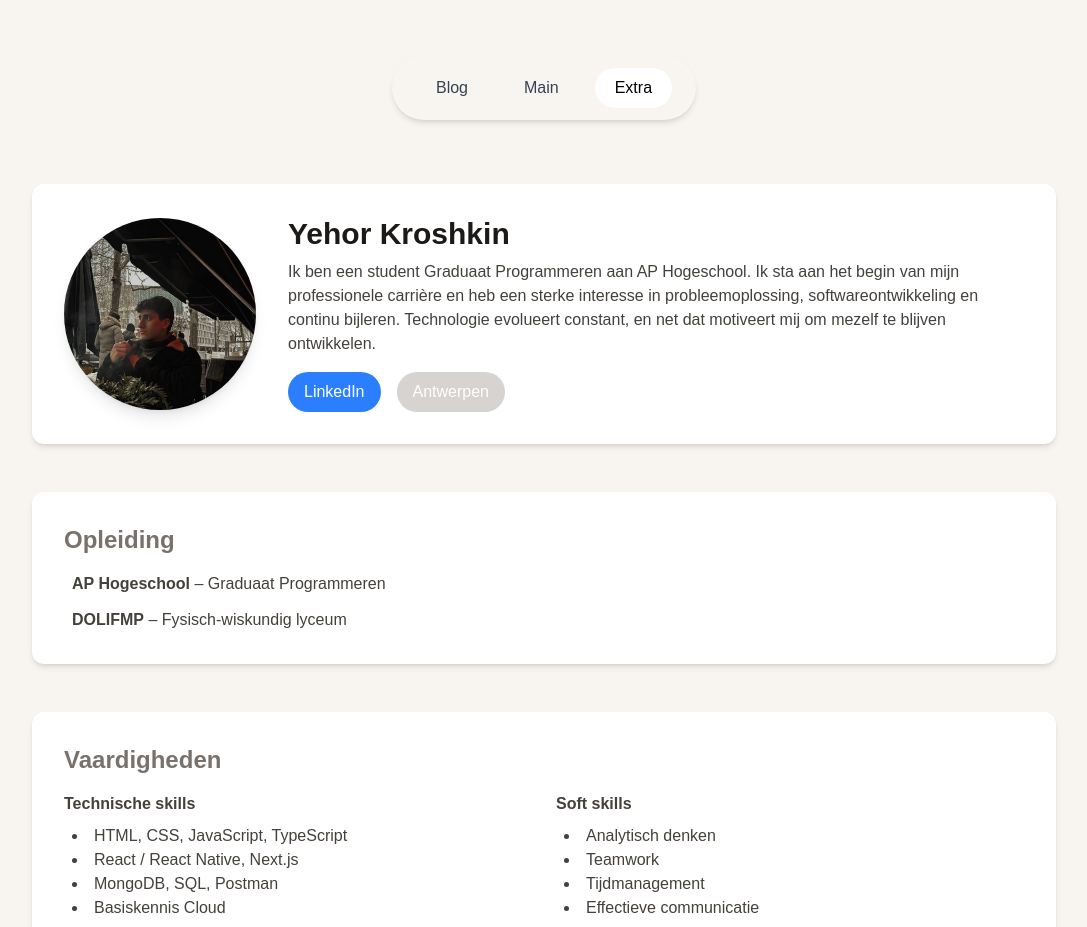
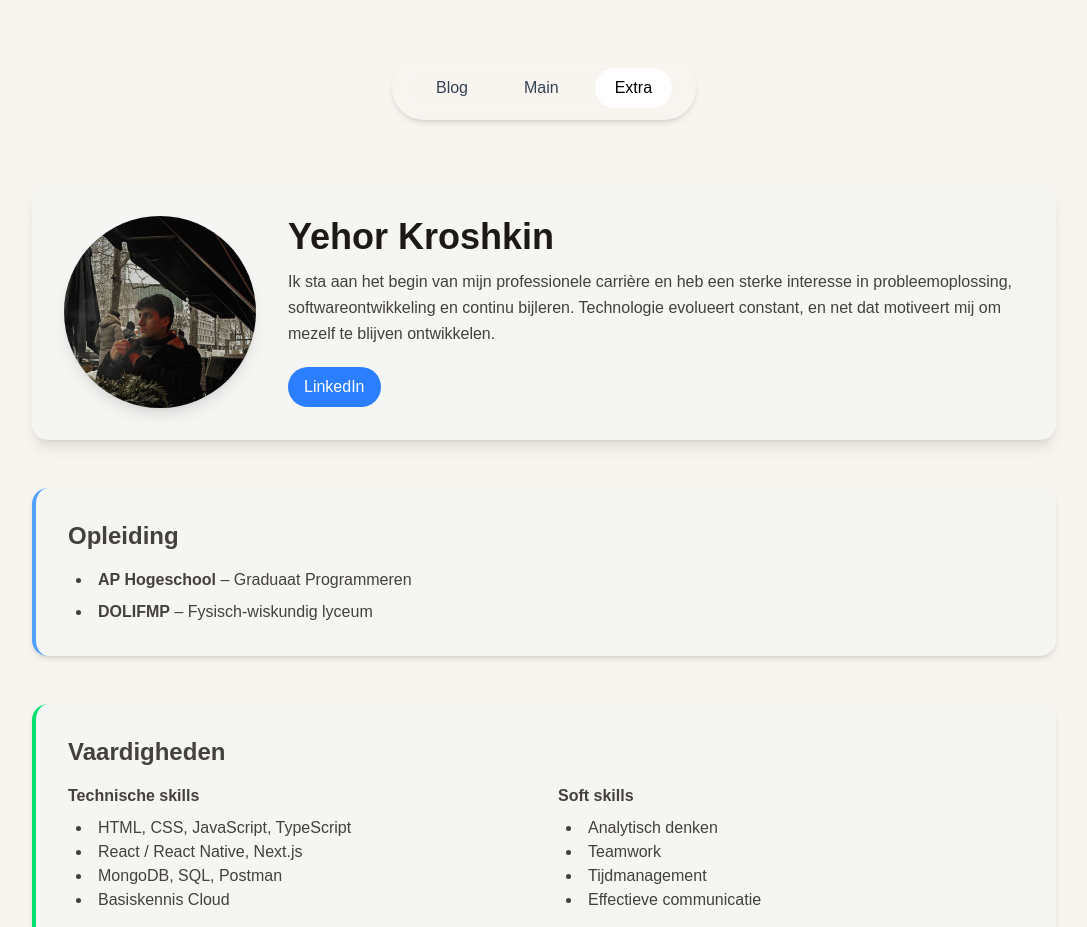
Before and after one commit to YehorKroshkin/Stage-blog, a Next.js app: page /over in a window 1280 px wide. Shown: the top 927 px of the page, without its empty margins (96-1183 px from the left). Built offline with nearby package versions, Linux system fonts and the light colour scheme.

Commit message:
style+text changes

```diff
--- a/app/blog/page.tsx
+++ b/app/blog/page.tsx
@@ -1,3 +1,5 @@
+"use client";
+
 import Footer from "@/components/Footer";
 import Header from "@/components/Header";
 import PostList from "@/components/PostListComponent";
--- a/app/over/page.tsx
+++ b/app/over/page.tsx
@@ -7,70 +7,55 @@ export default function OverPage() {
   return (
     <div className="p-8 bg-[#f8f5f0] min-h-screen">
   <Header />
-      <ScrollToTop/>
-      <div className="max-w-5xl mx-auto mt-10 space-y-12">
+  <ScrollToTop />
+
+  <div className="max-w-5xl mx-auto mt-10 space-y-12 ">
 
     {/* === Intro / Profile === */}
-        <section className="bg-white rounded-xl shadow-md p-8 flex flex-col md:flex-row gap-8 items-center">
+    <section className="bg-stone-100 rounded-2xl shadow-lg p-8 flex flex-col md:flex-row gap-8 items-center relative overflow-hidden">
       <img
-            src="/rotterdam.jpg" // положи фото в /public
+        src="/rotterdam.jpg"
         alt="Yehor Kroshkin"
         className="w-48 h-48 object-cover rounded-full shadow-lg"
       />
 
       <div className="flex-1">
-            <h1 className="text-3xl font-bold text-stone-900 mb-2">
-              Yehor Kroshkin
-            </h1>
-            <p className="text-stone-700 mb-4">
-              Ik ben een student Graduaat Programmeren aan AP Hogeschool.
-              Ik sta aan het begin van mijn professionele carrière en heb
-              een sterke interesse in probleemoplossing, softwareontwikkeling
-              en continu bijleren. Technologie evolueert constant, en net dat
-              motiveert mij om mezelf te blijven ontwikkelen.
+        <h1 className="text-3xl md:text-4xl font-bold text-stone-900 mb-3">Yehor Kroshkin</h1>
+        <p className="text-stone-700 mb-5 leading-relaxed">
+          Ik sta aan het begin van mijn professionele carrière en heb een sterke interesse in probleemoplossing, softwareontwikkeling en continu bijleren. Technologie evolueert constant, en net dat motiveert mij om mezelf te blijven ontwikkelen.
         </p>
 
-            <div className="flex gap-4 flex-wrap">
+        {/* === Contact Info Block === */}
+        <div className="flex flex-col md:flex-row gap-4 items-start md:items-center">
           <Link
             href="https://www.linkedin.com/in/yehor-kroshkin-12813533a"
             target="_blank"
-                className="px-4 py-2 bg-blue-500 hover:bg-blue-700 rounded-full text-white font-medium"
+            className="px-4 py-2 bg-blue-500 hover:bg-blue-600 rounded-full text-white font-medium transition"
           >
             LinkedIn
           </Link>
-
-              <span className="px-4 py-2 bg-stone-300 rounded-full text-white">
-                Antwerpen
-              </span>
         </div>
       </div>
     </section>
 
     {/* === Education === */}
-        <section className="bg-white rounded-xl shadow-md p-8">
-          <h2 className="text-2xl font-semibold text-stone-500 mb-4">Opleiding</h2>
-
-
-          <ul className="space-y-3 text-stone-700 ml-2">
-            <li>
-              <strong>AP Hogeschool</strong> – Graduaat Programmeren
-            </li>
-            <li>
-              <strong>DOLIFMP</strong> – Fysisch-wiskundig lyceum
-            </li>
+    <section className="bg-stone-100 rounded-2xl shadow-md p-6 md:p-8 border-l-4 border-blue-400">
+      <h2 className="text-2xl font-semibold text-stone-700 mb-4">Opleiding</h2>
+      <ul className="space-y-2 text-stone-700 ml-2 list-disc list-inside">
+        <li><strong>AP Hogeschool</strong> – Graduaat Programmeren</li>
+        <li><strong>DOLIFMP</strong> – Fysisch-wiskundig lyceum</li>
       </ul>
     </section>
 
     {/* === Skills === */}
-        <section className="bg-white rounded-xl shadow-md p-8">
-          <h2 className="text-2xl font-semibold text-stone-500 mb-4">Vaardigheden</h2>
-
+    <section className="bg-stone-100 rounded-2xl shadow-md p-6 md:p-8 border-l-4 border-green-400">
+      <h2 className="text-2xl font-semibold text-stone-700 mb-4">Vaardigheden</h2>
       <div className="grid grid-cols-1 md:grid-cols-2 gap-6 text-stone-700">
         <div>
           <h3 className="font-semibold mb-2">Technische skills</h3>
           <ul className="list-disc list-inside ml-2">
             <li>HTML, CSS, JavaScript, TypeScript</li>
-                <li>React / React Native,  Next.js</li>
+            <li>React / React Native, Next.js</li>
             <li>MongoDB, SQL, Postman</li>
             <li>Basiskennis Cloud</li>
           </ul>
@@ -89,29 +74,18 @@ export default function OverPage() {
     </section>
 
     {/* === Internship === */}
-        <section className="bg-stone-100 rounded-xl shadow-md p-8">
-          <h2 className="text-2xl font-semibold text-stone-500 mb-4">Stage</h2>
-
-          <p className="text-stone-700 mb-2">
-            <strong>Bedrijf:</strong> BUFFL
-          </p>
-          <p className="text-stone-700 mb-2">
-            <strong>Locatie:</strong> Mechelen
-          </p>
-          <p className="text-stone-700 mb-4">
-            <strong>Rol:</strong> Intern Developer
-          </p>
-
+    <section className="bg-stone-100 rounded-2xl shadow-md p-6 md:p-8 border-l-4 border-purple-400">
+      <h2 className="text-2xl font-semibold text-stone-700 mb-4">Stage</h2>
+      <p className="text-stone-700 mb-2"><strong>Bedrijf:</strong> BUFFL</p>
+      <p className="text-stone-700 mb-2"><strong>Locatie:</strong> Mechelen</p>
+      <p className="text-stone-700 mb-4"><strong>Rol:</strong> Intern Developer</p>
       <p className="text-stone-700">
-            Tijdens mijn stage werk ik aan webontwikkeling en leer ik
-            professionele software toe te passen in een teamcontext.
-            Ik doe ervaring op met moderne technologieën, samenwerking
-            en het oplossen van realistische problemen binnen een bedrijf.
+        Tijdens mijn stage werk ik aan webontwikkeling en leer ik professionele software toe te passen in een teamcontext. Ik doe ervaring op met moderne technologieën, samenwerking en het oplossen van realistische problemen binnen een bedrijf.
       </p>
     </section>
 
   </div>
+</div>
 
-    </div>
   );
 }
--- a/data.ts
+++ b/data.ts
@@ -20,7 +20,7 @@ export const testPosts: Post[] = [
   {
     name: "GraphQL",
     category: "Lesson",
-    date: new Date("2026-02-02"),
+    date: new Date("2026-02-05"),
     photo: "graphql.png",
     text:"Tijdens het bestuderen van de code van het bedrijf kwam ik GraphQL tegen.Omdat ik eerder met REST-API’s had gewerkt op school, voelde ik meteen het verschil. Door GraphQL te gebruiken en de queries en schema’s te bekijken, begreep ik hoe het efficiënt data ophaalt en structureert. Je kunt precies aangeven welke velden je nodig hebt, wat zorgt voor minder overbodige data en snellere reacties. Deze ervaring gaf mij een beter inzicht in moderne API’s en hoe kun jij GraphQL gebruiken.",
     id:3
```
Lines whose indentation alone changed are shown as unchanged.
